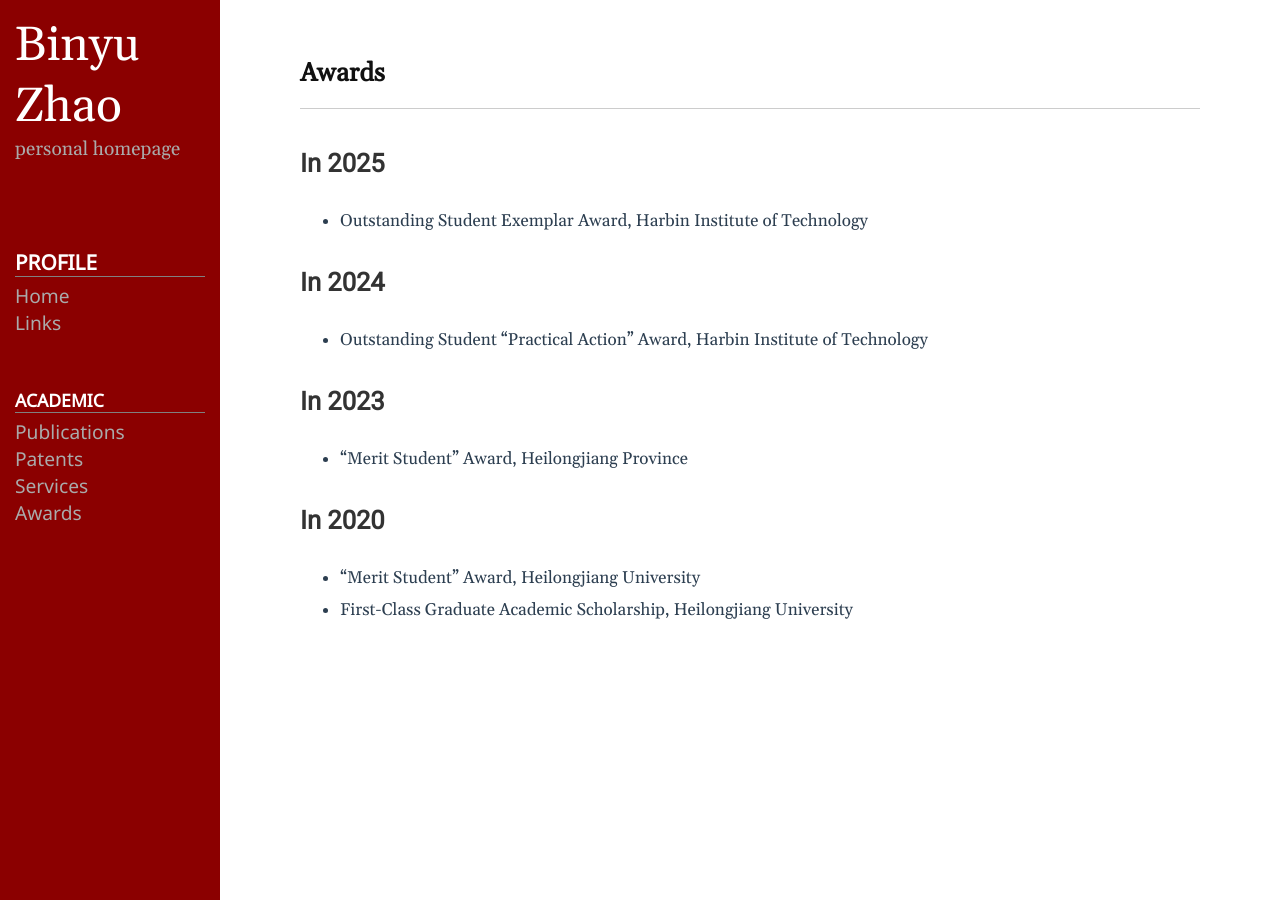
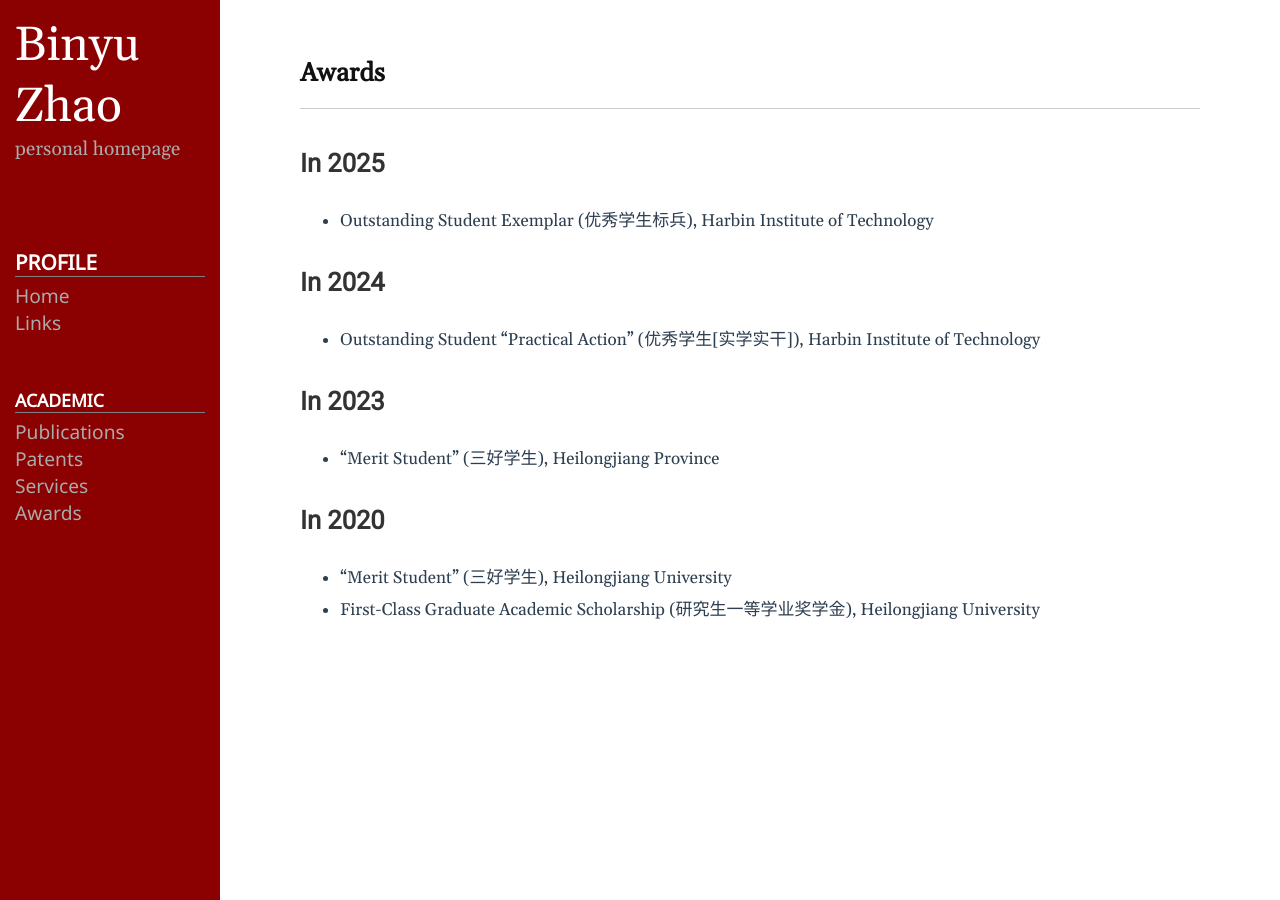
Before and after one commit to byzhaoAI/byzhaoAI.github.io, a Jekyll site: the page built from awards.md, in a window 1280 px wide. Built offline with Jekyll 4.4.1, drawn with Linux system fonts in a browser that asks for light colours.

Commit message:
update awards

```diff
--- a/awards.md
+++ b/awards.md
@@ -5,14 +5,14 @@ permalink: /awards/
 ---
 
 ## In 2025
-- Outstanding Student Exemplar Award, Harbin Institute of Technology
+- Outstanding Student Exemplar (优秀学生标兵), Harbin Institute of Technology
 
 ## In 2024
-- Outstanding Student "Practical Action" Award, Harbin Institute of Technology
+- Outstanding Student "Practical Action" (优秀学生[实学实干]), Harbin Institute of Technology
 
 ## In 2023
-- "Merit Student" Award, Heilongjiang Province
+- "Merit Student" (三好学生), Heilongjiang Province
 
 ## In 2020
-- "Merit Student" Award, Heilongjiang University
-- First-Class Graduate Academic Scholarship, Heilongjiang University
+- "Merit Student" (三好学生), Heilongjiang University
+- First-Class Graduate Academic Scholarship (研究生一等学业奖学金), Heilongjiang University
```
